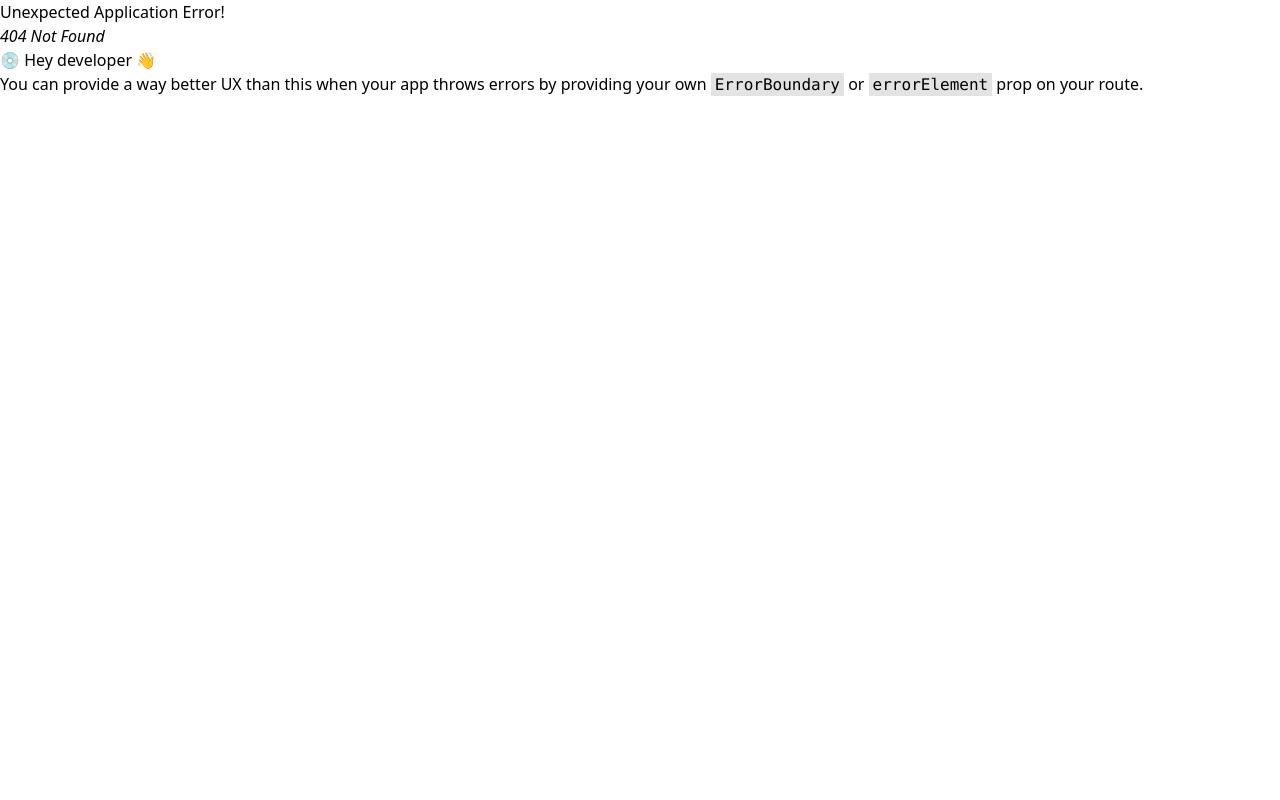
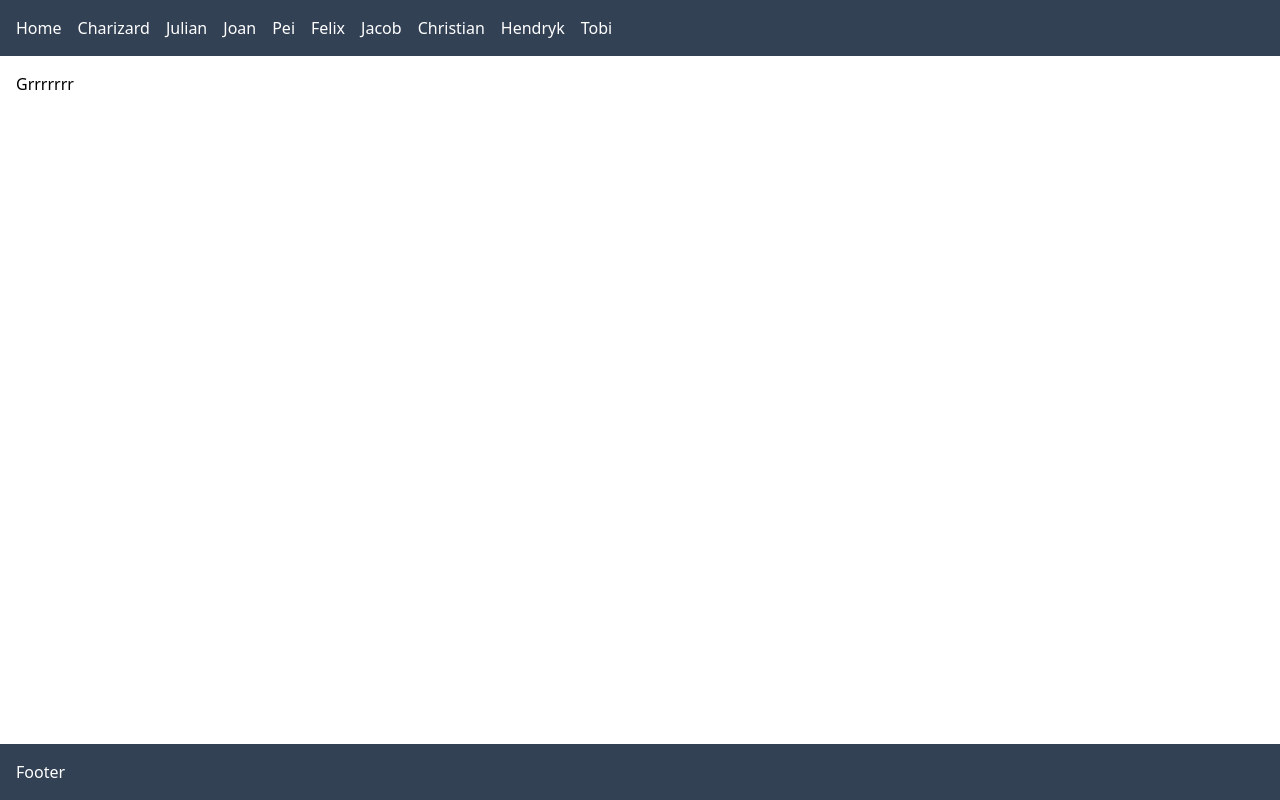
Before and after one commit to devhausleipzigacademy/camp10-practice-git-pullrequest, a React (Vite) app: page /charizard in a window 1280 px wide. Before the commit this address had no page. Built offline with nearby package versions, Linux system fonts and the light colour scheme.

Commit message:
chirag is no more, charizard rules over

```diff
--- a/src/layouts/Root.tsx
+++ b/src/layouts/Root.tsx
@@ -5,7 +5,7 @@ export function RootLayout() {
 		<div className="h-screen flex flex-col">
 			<header className="bg-slate-700 text-white p-4 flex gap-4">
 				<Link to="/">Home</Link>
-				<Link to="/chirag">Chirag</Link>
+				<Link to="/charizard">Charizard</Link>
 				<Link to="/Julian">Julian</Link>
 				<Link to="/joan">Joan</Link>
 				<Link to="/pei">Pei</Link>
--- a/src/main.tsx
+++ b/src/main.tsx
@@ -3,7 +3,7 @@ import ReactDOM from "react-dom/client";
 import "./index.css";
 import { createBrowserRouter, RouterProvider } from "react-router-dom";
 import { RootLayout } from "./layouts/Root";
-import { Chirag } from "./pages/Chirag";
+import { Charizard } from "./pages/Charizard";
 import { Julian } from "./pages/Julian";
 
 const router = createBrowserRouter([
@@ -16,8 +16,8 @@ const router = createBrowserRouter([
 				element: <p>hello, camp10 </p>,
 			},
 			{
-				path: "chirag",
-				element: <Chirag />,
+				path: "charizard",
+				element: <Charizard />,
 			},
 			{
 				path: "julian",
--- /dev/null
+++ b/src/pages/Charizard.tsx
@@ -0,0 +1,3 @@
+export function Charizard() {
+	return <div>Grrrrrrr</div>;
+}
--- a/src/pages/Chirag.tsx
+++ /dev/null
@@ -1,3 +0,0 @@
-export function Chirag() {
-	return <div>feeling proud that I can review pull requests</div>;
-}
```
Also changed, not shown: tsconfig.json (indentation only).
